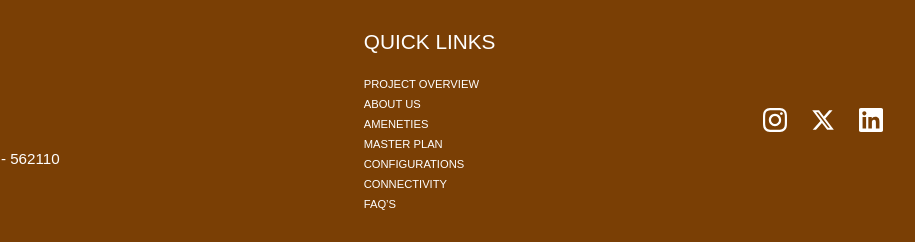
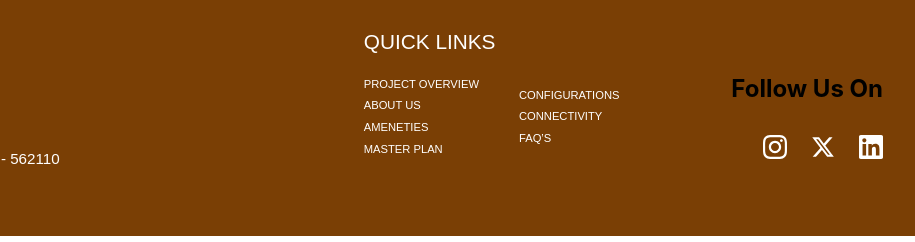
Before and after one commit to pinakkaa/Nisarga-Boulevard.com, a plain HTML site: page index.html in a window 1280 px wide. Shown: the part 5381-5623 px from the top of the page, 365-1280 px from the left. Drawn offline with Linux system fonts and the light colour scheme.

Commit message:
Changes completed

```diff
--- a/components/section11/section11.css
+++ b/components/section11/section11.css
@@ -329,3 +329,17 @@
 .section11-footer-link:hover{
     color: #ffffff8d;
 }
+.section11-footer-links-flex{
+    display: flex;
+    /* justify-content: center; */
+    align-items: center;
+    gap: 2.5rem;
+}
+.section11-footer-links-wrapper{
+    display: flex;
+    flex-direction: column;
+    gap: 0.6rem;
+    align-items: left;
+    text-align: left;
+    justify-content: top;
+}
--- a/index.html
+++ b/index.html
@@ -404,14 +404,7 @@
             <div class="section8-left">
                 <h2 class="section8-connectivity-title">CONNECTIVITY</h2>
                 <div class="section8-map-container">
-                    <iframe
-                        class="section8-map-iframe"
-                        src="https://www.google.com/maps?q=Century+Trails,+Devasthanada,+Karnataka+562164&output=embed"
-                        allowfullscreen=""
-                        loading="lazy"
-                        referrerpolicy="no-referrer-when-downgrade"
-                        title="Century Trails Location">
-                    </iframe>
+                    <iframe src="https://www.google.com/maps/embed?pb=!1m18!1m12!1m3!1d3884.0724555859806!2d77.7483618!3d13.2207676!2m3!1f0!2f0!3f0!3m2!1i1024!2i768!4f13.1!3m3!1m2!1s0x3bae02cbaad72819%3A0x56960c8bd6531685!2sThellahalli%20Gate!5e0!3m2!1sen!2sin!4v1770023145272!5m2!1sen!2sin" width="100%" height="100%" style="border:0;" allowfullscreen="" loading="lazy" referrerpolicy="no-referrer-when-downgrade"></iframe>
                     <button class="section8-view-larger-button" onclick="window.open('https://maps.app.goo.gl/n7AbHunjhoRv6Czq5', '_blank')">
                         View larger map
                     </button>
@@ -575,17 +568,24 @@
                 </div> -->
                  <div class="section11-footer-links-container">
                     <h3 class="section11-footer-links-title">QUICK LINKS</h3>
+                    <div class="section11-footer-links-flex">
+                        <div class="section11-footer-links-wrapper">
                             <a href="#Home" class="section11-footer-link">PROJECT OVERVIEW</a>
                             <a href="#About" class="section11-footer-link">ABOUT US</a>
                             <a href="#Amenities" class="section11-footer-link">AMENETIES</a>
                             <a href="#masterplan" class="section11-footer-link">MASTER PLAN</a>
+                        </div>
+                        <div class="section11-footer-links-wrapper">
                             <a href="#Configurations" class="section11-footer-link">CONFIGURATIONS</a>
                             <a href="#Connectivity" class="section11-footer-link">CONNECTIVITY</a>
                             <a href="#FAQ" class="section11-footer-link">FAQ’S</a>
                         </div>
+                    </div>
+                 </div>
 
                 <!-- Right Side - Social Media & Certification -->
                 <div class="section11-right">
+                    <h2>Follow Us On</h2>
                     <div class="section11-social-container">
                         <div class="section11-social-icons">
                             <svg class="section11-social-icon" viewBox="0 0 24 24" fill="currentColor">
```
Lines whose indentation alone changed are shown as unchanged.
